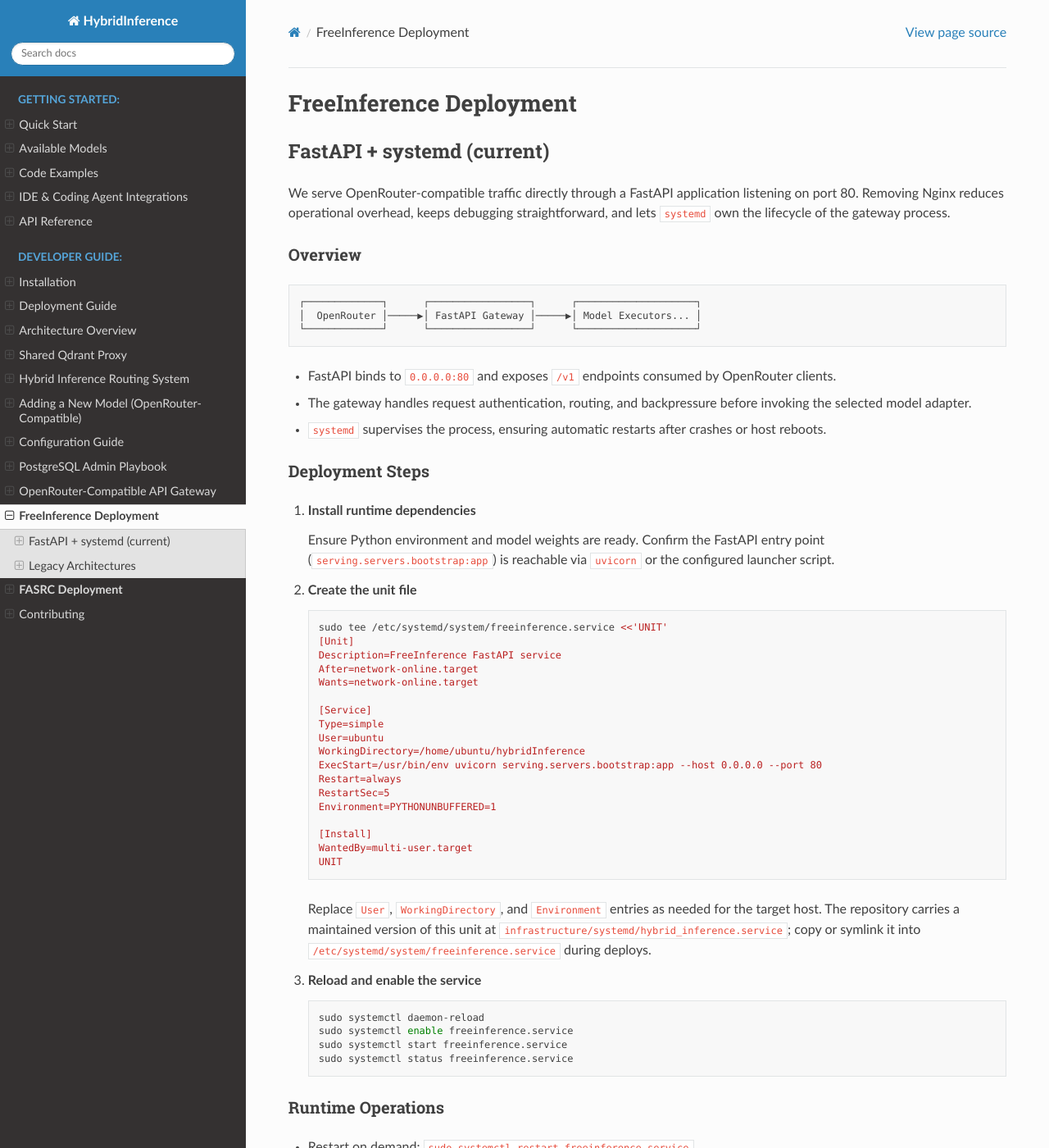
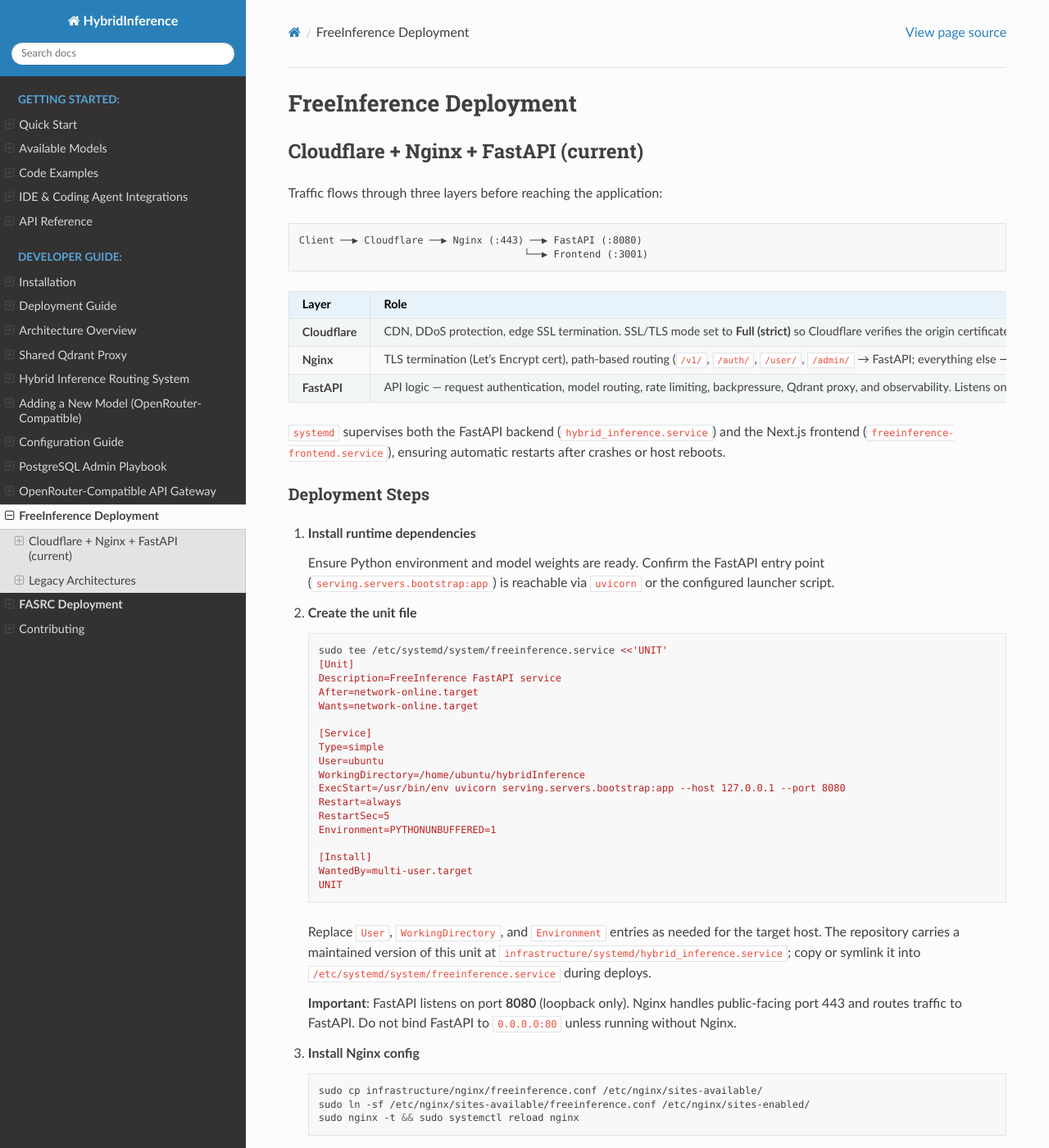
Before and after one commit to B-A-M-N/hybridInference, a Sphinx documentation site: the page built from docs/source/developer/freeinference.md, in a window 1280 px wide and 1400 px high. Shown: the whole window at 82% size. Built offline with Sphinx 7.4.7 and the Read the Docs theme 3.1.0, drawn with Linux system fonts in a browser that asks for light colours; some of the changed text lies outside the part shown.

Commit message:
docs: update architecture to reflect Cloudflare+Nginx+FastAPI stack
- freeinference.md: replace outdated FastAPI-direct section with
  current Cloudflare → Nginx → FastAPI topology, add "Why Nginx Is
  Back", move old setup to Legacy.
- deployment.md: Nginx is required (not optional), add network
  topology diagram, expand Cloudflare configuration notes.
- architecture.md: add Network Layer section before Core Components.

Co-Authored-By: Claude Opus 4.6 <noreply@anthropic.com>

````diff
--- a/docs/source/developer/freeinference.md
+++ b/docs/source/developer/freeinference.md
@@ -1,20 +1,21 @@
 # FreeInference Deployment
 
-## FastAPI + systemd (current)
+## Cloudflare + Nginx + FastAPI (current)
 
-We serve OpenRouter-compatible traffic directly through a FastAPI application listening on port 80. Removing Nginx reduces operational overhead, keeps debugging straightforward, and lets `systemd` own the lifecycle of the gateway process.
+Traffic flows through three layers before reaching the application:
 
-### Overview
-
-```bash
-┌─────────────┐      ┌─────────────────┐      ┌────────────────────┐
-│  OpenRouter │─────▶│ FastAPI Gateway │─────▶│ Model Executors... │
-└─────────────┘      └─────────────────┘      └────────────────────┘
+```
+Client ──▶ Cloudflare ──▶ Nginx (:443) ──▶ FastAPI (:8080)
+                                      └──▶ Frontend (:3001)
 ```
 
-- FastAPI binds to `0.0.0.0:80` and exposes `/v1` endpoints consumed by OpenRouter clients.
-- The gateway handles request authentication, routing, and backpressure before invoking the selected model adapter.
-- `systemd` supervises the process, ensuring automatic restarts after crashes or host reboots.
+| Layer | Role |
+|-------|------|
+| **Cloudflare** | CDN, DDoS protection, edge SSL termination. SSL/TLS mode set to **Full (strict)** so Cloudflare verifies the origin certificate. `CF-Connecting-IP` header carries the real client IP. |
+| **Nginx** | TLS termination (Let's Encrypt cert), path-based routing (`/v1/`, `/auth/`, `/user/`, `/admin/` → FastAPI; everything else → frontend), request body limits (`client_max_body_size`), WebSocket upgrade. |
+| **FastAPI** | API logic — request authentication, model routing, rate limiting, backpressure, Qdrant proxy, and observability. Listens on `127.0.0.1:8080`. |
+
+`systemd` supervises both the FastAPI backend (`hybrid_inference.service`) and the Next.js frontend (`freeinference-frontend.service`), ensuring automatic restarts after crashes or host reboots.
 
 ### Deployment Steps
 
@@ -35,7 +36,7 @@ We serve OpenRouter-compatible traffic directly through a FastAPI application li
    Type=simple
    User=ubuntu
    WorkingDirectory=/home/ubuntu/hybridInference
-   ExecStart=/usr/bin/env uvicorn serving.servers.bootstrap:app --host 0.0.0.0 --port 80
+   ExecStart=/usr/bin/env uvicorn serving.servers.bootstrap:app --host 127.0.0.1 --port 8080
    Restart=always
    RestartSec=5
    Environment=PYTHONUNBUFFERED=1
@@ -48,7 +49,17 @@ We serve OpenRouter-compatible traffic directly through a FastAPI application li
    Replace `User`, `WorkingDirectory`, and `Environment` entries as needed for the target host.
    The repository carries a maintained version of this unit at `infrastructure/systemd/hybrid_inference.service`; copy or symlink it into `/etc/systemd/system/freeinference.service` during deploys.
 
-3. **Reload and enable the service**
+   **Important**: FastAPI listens on port **8080** (loopback only). Nginx handles public-facing port 443 and routes traffic to FastAPI. Do not bind FastAPI to `0.0.0.0:80` unless running without Nginx.
+
+3. **Install Nginx config**
+
+   ```bash
+   sudo cp infrastructure/nginx/freeinference.conf /etc/nginx/sites-available/
+   sudo ln -sf /etc/nginx/sites-available/freeinference.conf /etc/nginx/sites-enabled/
+   sudo nginx -t && sudo systemctl reload nginx
+   ```
+
+4. **Reload and enable the service**
 
    ```bash
    sudo systemctl daemon-reload
@@ -64,13 +75,19 @@ We serve OpenRouter-compatible traffic directly through a FastAPI application li
 - Health check: `curl https://freeinference.org/health`
 - List registered models: `curl https://freeinference.org/v1/models | jq`
 
-### Why We Dropped Nginx
+### Why Nginx Is Back
 
-- FastAPI already terminates HTTP and exposes the required OpenRouter-compatible endpoints.
-- Nginx added another moving part, increasing failover complexity and opaque error handling.
-- Debugging latency or request routing is simpler when traffic is handled in a single process.
+Nginx was briefly removed (see Legacy section below) when FreeInference was API-only and Cloudflare handled all edge concerns. It was re-introduced when we added:
+
+- **Frontend**: The Next.js web UI runs on port 3001 and needs to share the `freeinference.org` domain with the API. Path-based routing (`/v1/*` → backend, `/*` → frontend) is a natural fit for Nginx.
+- **Body size limits**: Qdrant vector upserts can be large. Nginx's `client_max_body_size` gives a clear, configurable gate before traffic hits FastAPI.
+- **WebSocket upgrade**: Nginx handles the `Upgrade` / `Connection` headers cleanly for SSE and WebSocket-based streaming.
 
 ## Legacy Architectures
+
+### FastAPI direct (v3, abandoned)
+
+We previously served OpenRouter-compatible traffic directly through FastAPI listening on port 80, without Nginx. This was simpler but could not support frontend co-hosting or fine-grained body size limits. Once the frontend was added, we moved back to Nginx.
 
 ### Nginx (v2, abandoned)
 
````
Also changed, not shown: docs/source/developer/architecture.md (+15 -0 lines), docs/source/developer/deployment.md (+18 -5 lines).
